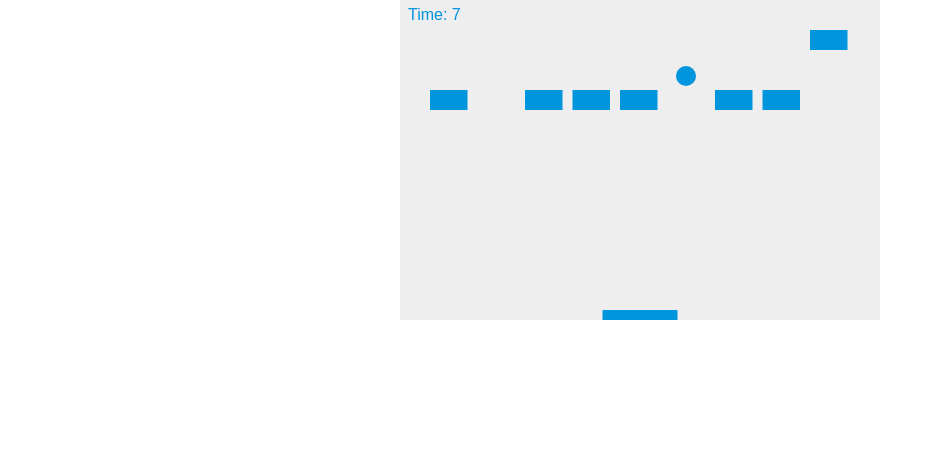
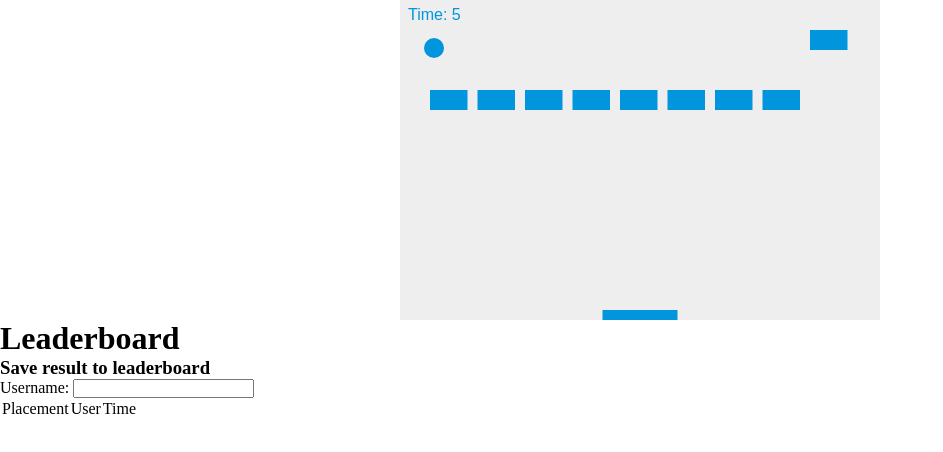
Before and after one commit to Mikael-Kolehmainen/2D-breakout-game, a React (Create React App) app in the folder client/: page / in a window 1280 px wide. Shown: the top 452 px of the page, without its empty margins (0-943 px from the left). Built offline with nearby package versions, Linux system fonts and the light colour scheme.

Commit message:
Wrote html for leaderboard

```diff
--- a/client/src/App.js
+++ b/client/src/App.js
@@ -6,9 +6,9 @@ import { CANVAS } from "./const";
 import "./styles/main.css";
 import Paddle from "./components/Paddle";
 import UIText from "./components/UIText";
+import Leaderboard from "./components/Leaderboard";
 
 // TODO:
-// Display timer in Canvas
 // Leaderboard
   // Ability to save score with initials
   // Leaderboard is shown below game
@@ -19,9 +19,8 @@ function App() {
   const bricksLayout = new Bricks(3, 9, 37.5, 20, 10, 30, 30);
   const ball = new Ball(CANVAS.width / 2, CANVAS.height - 30, 2, 2, 10);
   const paddle = new Paddle((CANVAS.width - 75) / 2, 10, 75);
-  // SCORE
+
   let score = 0;
-  // TIME
   let startTime = new Date();
 
   const draw = (ctx, frameCount) => {
@@ -113,7 +112,12 @@ function App() {
     ball.updatePosition();
   };
 
-  return <Canvas draw={draw} />;
+  return (
+    <div>
+      <Canvas draw={draw} />
+      <Leaderboard />
+    </div>
+  );
 }
 
 export default App;
--- /dev/null
+++ b/client/src/components/Leaderboard.js
@@ -0,0 +1,24 @@
+/*
+  1. Access database and get user records
+  2. Run records through a loop and print them out
+*/
+
+const Leaderboard = () => {
+  return (
+    <div className="leaderboard">
+      <h1>Leaderboard</h1>
+      <h3>Save result to leaderboard</h3>
+      <label htmlFor="username">Username: </label>
+      <input type="text" name="username" maxLength="10" required />
+      <table>
+        <tr>
+          <td>Placement</td>
+          <td>User</td>
+          <td>Time</td>
+        </tr>
+      </table>
+    </div>
+  );
+};
+
+export default Leaderboard;
```
